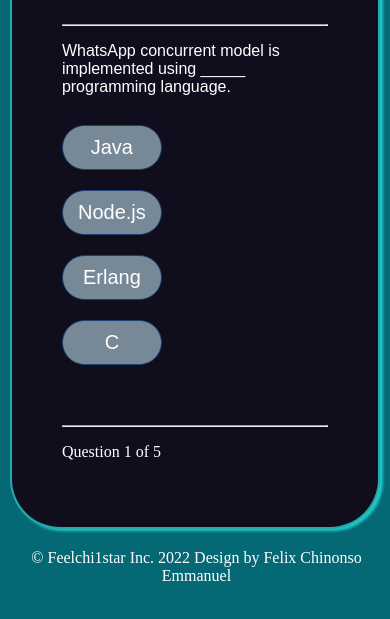
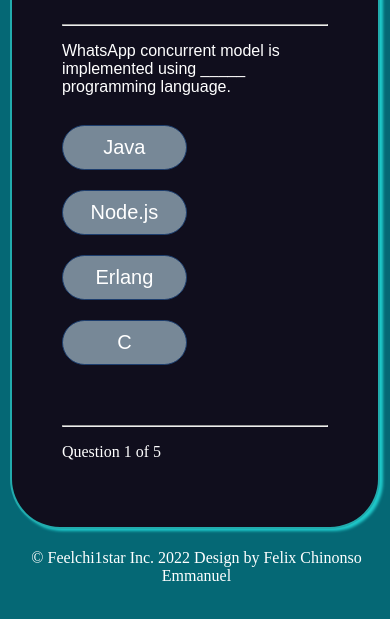
Before and after one commit to feelchi1star/Quiz-App, a plain HTML site: page index.html in a window 390 px wide. Shown: the part 99-718 px from the top of the page. Drawn offline with Linux system fonts and the light colour scheme.

Commit message:
Quit App Created in HTML CSS AND JAVASCRIPT WITHOUT FRAMEWORK OR LIBRARY
modified css

```diff
--- a/app.css
+++ b/app.css
@@ -124,7 +124,7 @@ a {
     --h1: 40px;
     --question-font-size: 20px;
     --p: var(--background-bg);
-    --btn-w: 100px;
+    --btn-w: 125px;
   }
   .owner {
     text-align: left;
```
